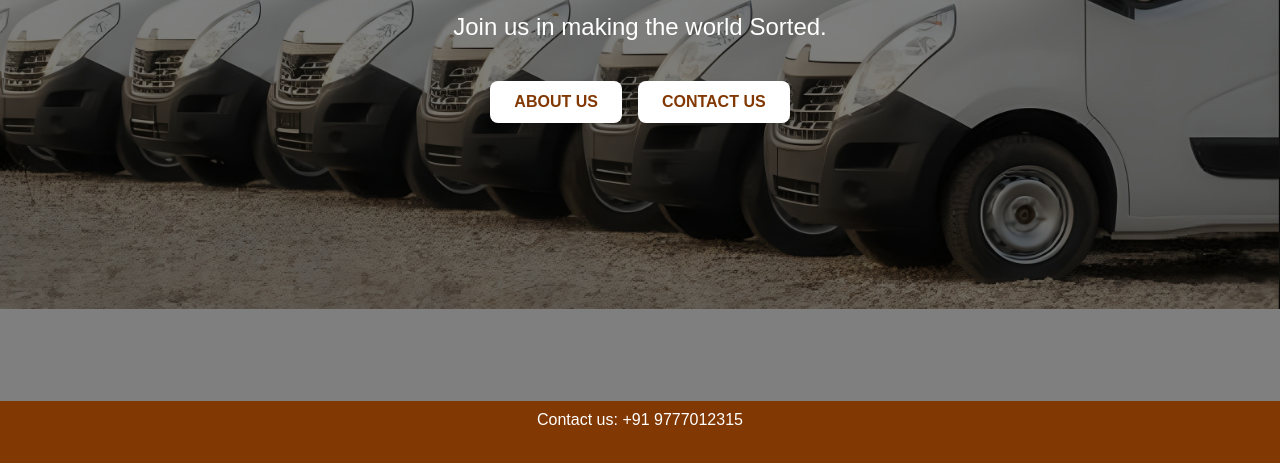
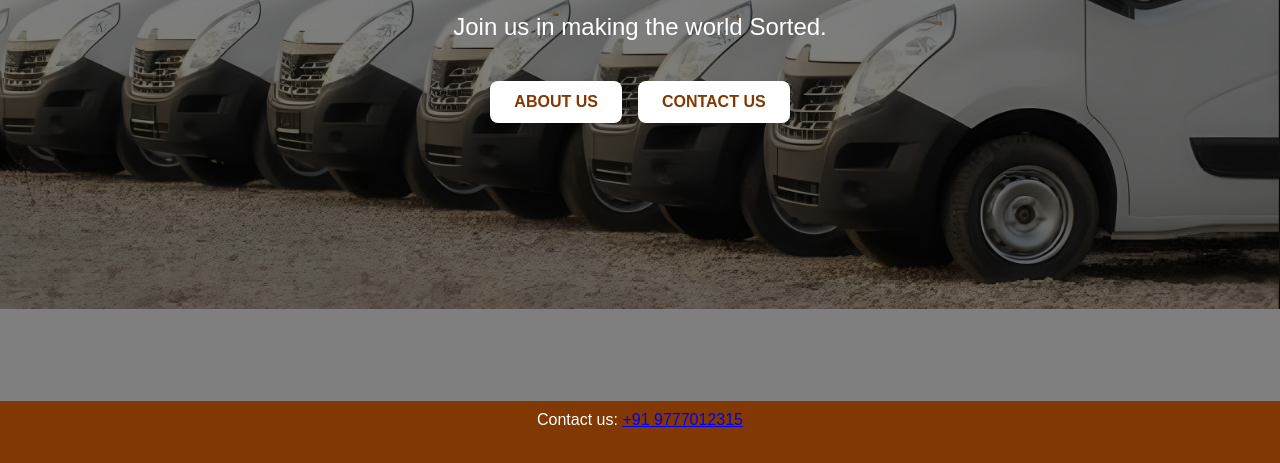
Before and after one commit to AshtonPiro/News_Site, a plain HTML site: page index.html in a window 1280 px wide. Shown: the part 329-792 px from the top of the page. Drawn offline with Linux system fonts and the light colour scheme.

Commit message:
Update index.html

```diff
--- a/index.html
+++ b/index.html
@@ -19,7 +19,7 @@
         </div>
     </section>
     <footer>
-        <p>Contact us: +91 9777012315</p>
+        <p>Contact us: <a href="tel:+919777012315">+91 9777012315</a></p>
     </footer>
 </body>
 </html>
```
